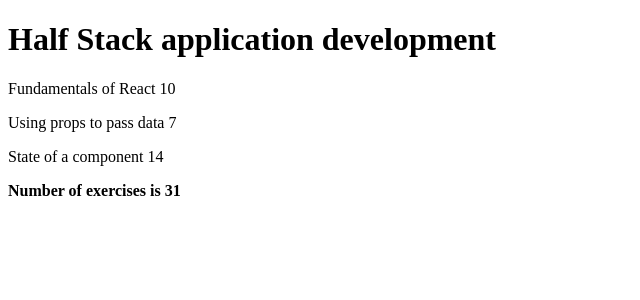
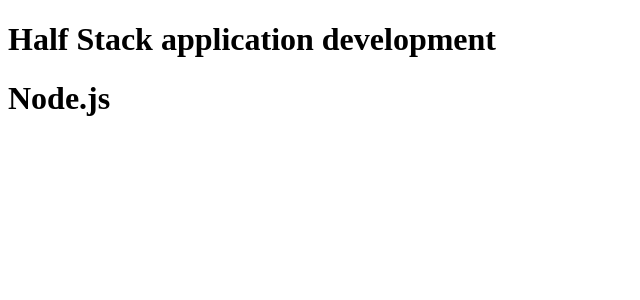
Before and after one commit to Skafishka/Full-Stack-Web-Development-2022, a React (Create React App) app in the folder Part-2/courseinfo/: page / in a window 1280 px wide. Shown: the top 300 px of the page, without its empty margins (0-640 px from the left). Built offline with nearby package versions, Linux system fonts and the light colour scheme.

Commit message:
2.5: separate module - unfunished yet

```diff
--- a/Part-2/courseinfo/src/App.js
+++ b/Part-2/courseinfo/src/App.js
@@ -3,9 +3,13 @@
 const Header = (props) => {
   return (
     <>
-      <h1>{props.course.name}</h1>
+      <h1>{props.courses.name}</h1>
     </>
   )
+}
+
+const Result = (props) => {
+  return props.courses.map(note => <div key={note.id}> <h1>{note.name}</h1> {console.log(note)} </div> )
 }
 
 const Content = (props) => {
@@ -22,23 +26,23 @@
   return (
     <>
       <b>Number of exercises is {props.parts.reduce((s, p) => s + p.exercises, 0)} </b>
-
-    </>
-  ) }
-
-
-const Course = ({course}) => {
-  return (
-    <>
-     <Header course={course} />
-     <Content parts={course.parts} />
-     <Total parts={course.parts} />
     </>
   )
 }
 
+
+const Course = ({courses}) => {
+  return (
+    <>
+     <Result courses={courses} />
+    </>
+  )
+
+}
+
 const App = () => {
-  const course = {
+  const courses = [
+    {
       id: 1,
       name: 'Half Stack application development',
       parts: [
@@ -56,11 +60,33 @@
           name: 'State of a component',
           exercises: 14,
           id: 3
+        },
+        {
+          name: 'Redux',
+          exercises: 11,
+          id: 4
+        }
+      ]
+    },
+    {
+      name: 'Node.js',
+      id: 2,
+      parts: [
+        {
+          name: 'Routing',
+          exercises: 3,
+          id: 1
+        },
+        {
+          name: 'Middlewares',
+          exercises: 7,
+          id:2
         }
       ]
     }
+  ]
 
-  return <Course course={course} />
+  return <Course courses={courses} />
 }
 
 export default App;
```
Lines whose indentation alone changed are shown as unchanged.
